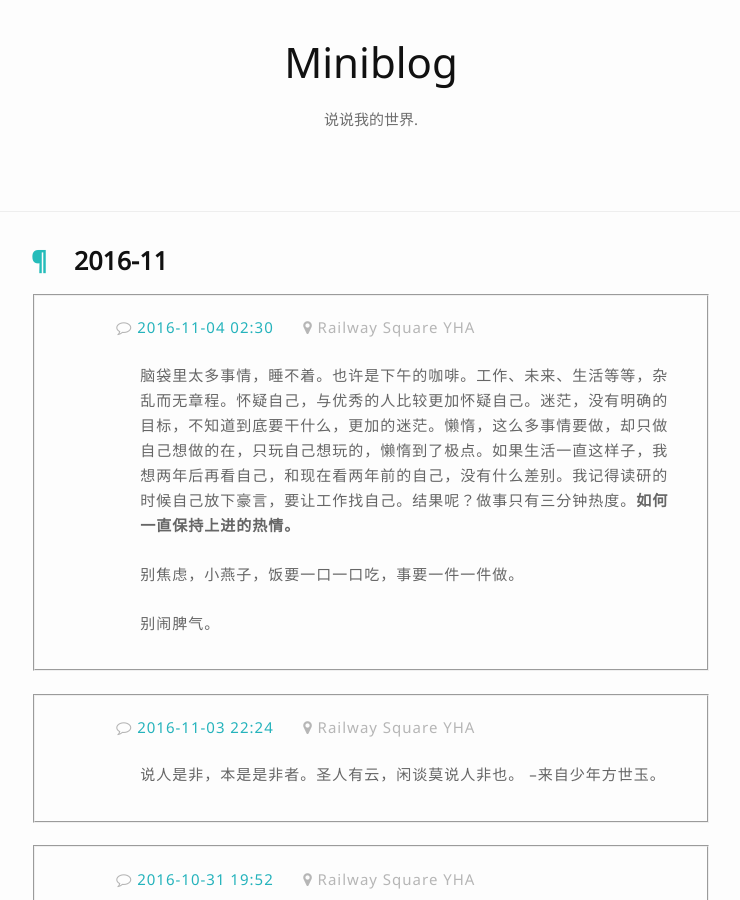
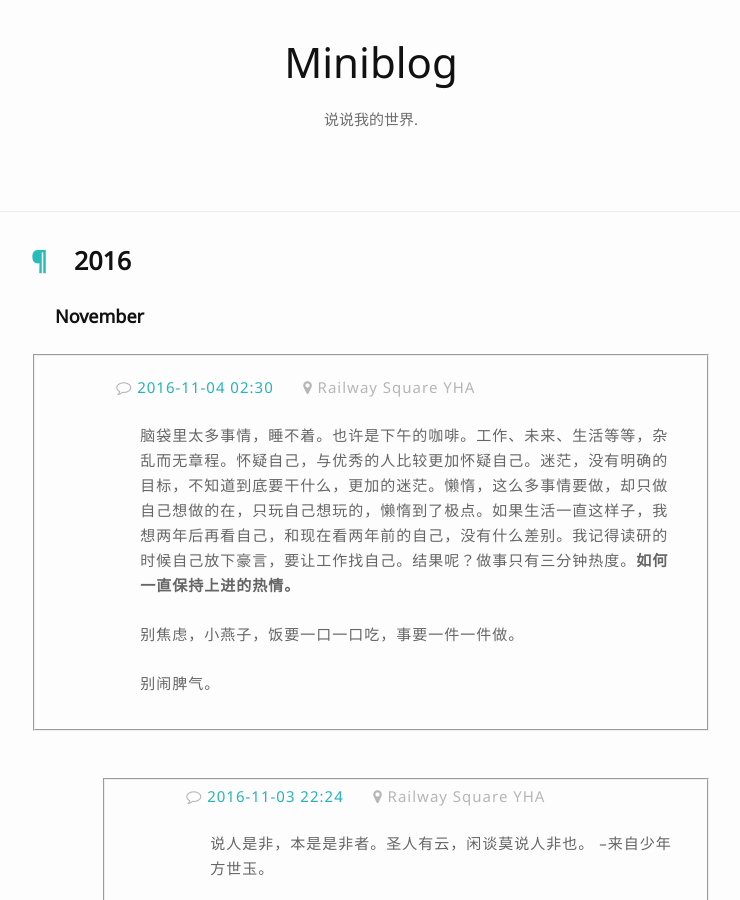
Before and after one commit to liuyanfight/liuyanfight.github.io, a Jekyll site: the page built from miniblog.html, in a window 1280 px wide and 900 px high. Shown: the whole window, without its empty margins (269-1009 px from the left). Built offline with Jekyll 4.4.1, drawn with Linux system fonts in a browser that asks for light colours; nearby versions of some CDN libraries; comment, search, counter and statistics services are not loaded.

Commit message:
fix miniblog month

```diff
--- a/miniblog.html
+++ b/miniblog.html
@@ -10,19 +10,47 @@ permalink: /miniblog/
 {% for post in site.categories['miniblog'] %}
 
 {% capture this_year %}
-{{ post.date | date: "%Y-%m" }}
+{{ post.date | date: "%Y" }}
 {% endcapture %}
-{% if is_first %}
-<h2>{{ this_year }}</h2>
+
+{% capture this_month %}
+{{post.date | date:"%B"}}
+{% endcapture %}
+
+{% if forloop.first  %}
+<h2 id="{{ this_year  }}-ref">{{ this_year }}</h2>
+<h3 id="{{ this_year }}-{{this_month}}-ref">{{this_month}}</h3>
 {% endif %}
 
 {% capture next_year %}
-{{ post.previous.date | date: "%Y-%m" }}
+{{ post.previous.date | date: "%Y" }}
 {% endcapture %}
+
+{% capture next_month %}
+{{ post.previous.data | date:"%B" }}
+{% endcapture %}
+
 {% if this_year == next_year %}
 {% assign is_first = false %}
 {% else %}
 {% assign is_first = true %}
+{% endif %}
+
+{% if forloop.last %}
+    </ul>
+{% else %}
+    {% if this_year != next_year %}
+    </ul>
+    <h2 id="{{ next_year  }}-ref">{{next_year}}</h2>
+    <h3 id="{{ next_year  }}-{{ next_month  }}-ref">{{ next_month  }}</h3>
+    <ul>
+    {% else %}
+        {% if this_month != next_month %}
+        </ul>
+        <h3 id="{{ this_year  }}-{{ next_month  }}-ref">{{ next_month  }}</h3>
+        <ul>
+        {% endif %}
+    {% endif %}
 {% endif %}
 
 <fieldset>
```
Also changed, not shown: 1 other file.
